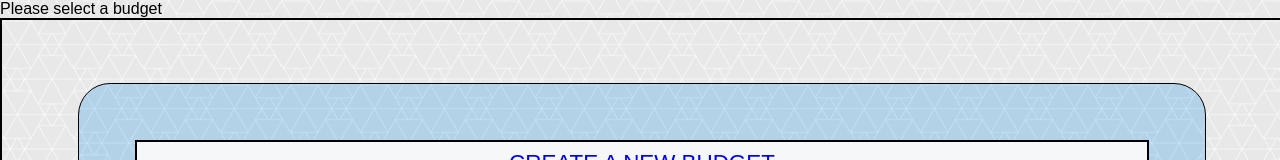
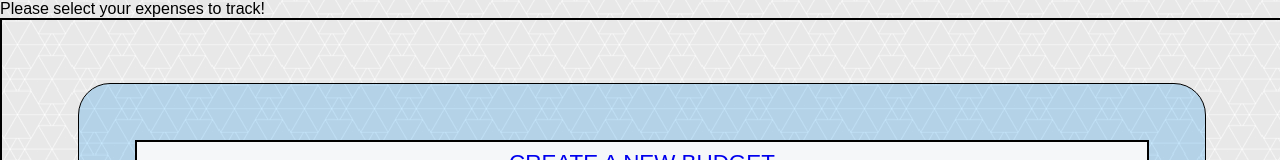
Before and after one commit to girOly/sav-r, a React (Create React App) app in the folder client/: page / in a window 1280 px wide. Shown: the top 160 px of the page. Built offline with nearby package versions, Linux system fonts and the light colour scheme; no server answers; a web font is replaced by a local one.

Commit message:
changed messages

```diff
--- a/client/src/App.js
+++ b/client/src/App.js
@@ -80,9 +80,9 @@ function App() {
   return (
     <Router>
       {budget[0].name ? (
-        <div>Currently on budget {budget[0].name}</div>
+        <div>Currently tracking: {budget[0].name}</div>
       ) : (
-        <div>Please select a budget</div>
+        <div>Please select your expenses to track!</div>
       )}
       <Route
         path="/"
--- a/client/src/components/Index.js
+++ b/client/src/components/Index.js
@@ -50,13 +50,13 @@ export default function Index(props) {
         <div>
           <div className="indexIncomeExpenses">
             <div className="indexIncome">
-              <h3> Income </h3>
+              <h3> Spending Limit </h3>
               <h4> {centsToDollars(budget.income)}</h4>
             </div>
             <div className="invisiDiv" />
             <div className="indexExpensesOverview">
               <div className="indexExpenses">
-                <h3> Expenses </h3>
+                <h3> Spent so far </h3>
                 <h4> {centsToDollars(totalSpending(expenses))} </h4>
               </div>
               <Link to="/overview">Overview</Link>
```
